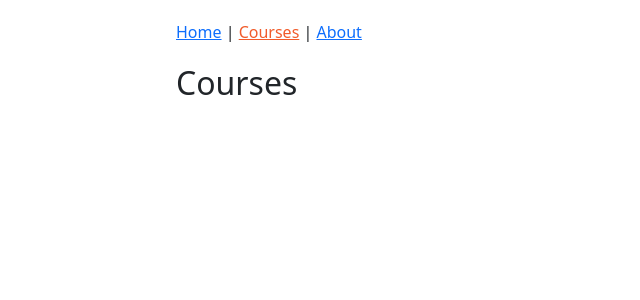
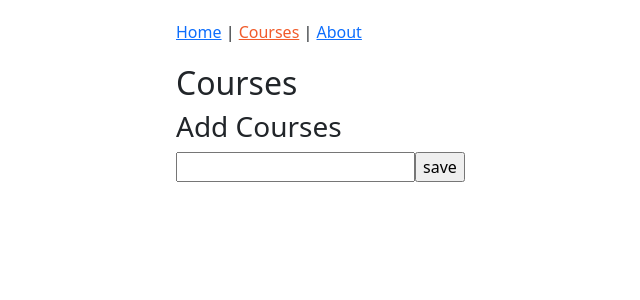
Before and after one commit to rabobahago/react-pluralsight-app, a React (Create React App) app: page /courses in a window 1280 px wide. Shown: the top 300 px of the page, without its empty margins (51-691 px from the left). Built offline with nearby package versions, Linux system fonts and the light colour scheme.

Commit message:
course form aded

```diff
--- a/src/components/courses/CoursesPage.js
+++ b/src/components/courses/CoursesPage.js
@@ -1,8 +1,32 @@
 import React from "react";
 
 class CoursesPage extends React.Component {
+  state = {
+    course: {
+      title: ""
+    }
+  };
+  handleChange = (event) => {
+    const course = { ...this.state.course, title: event.target.value };
+    this.setState({ course });
+  };
+  handleSubmit = (event) => {
+    event.preventDefault();
+    alert(this.state.course.title);
+  };
   render() {
-    return <h2>Courses</h2>;
+    return (
+      <form onSubmit={this.handleSubmit}>
+        <h2>Courses</h2>
+        <h3>Add Courses</h3>
+        <input
+          type="text"
+          value={this.state.course.title}
+          onChange={this.handleChange}
+        />
+        <input type="submit" value="save" />
+      </form>
+    );
   }
 }
 
```
